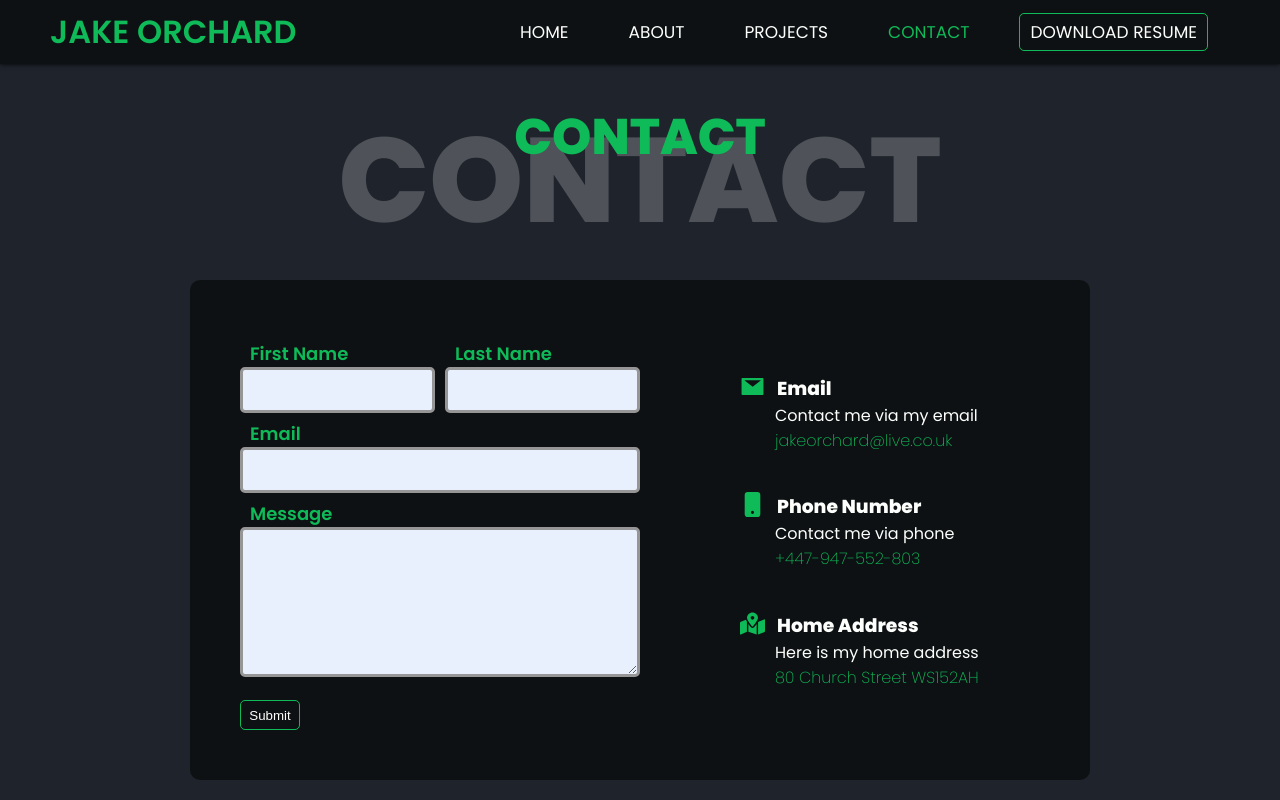
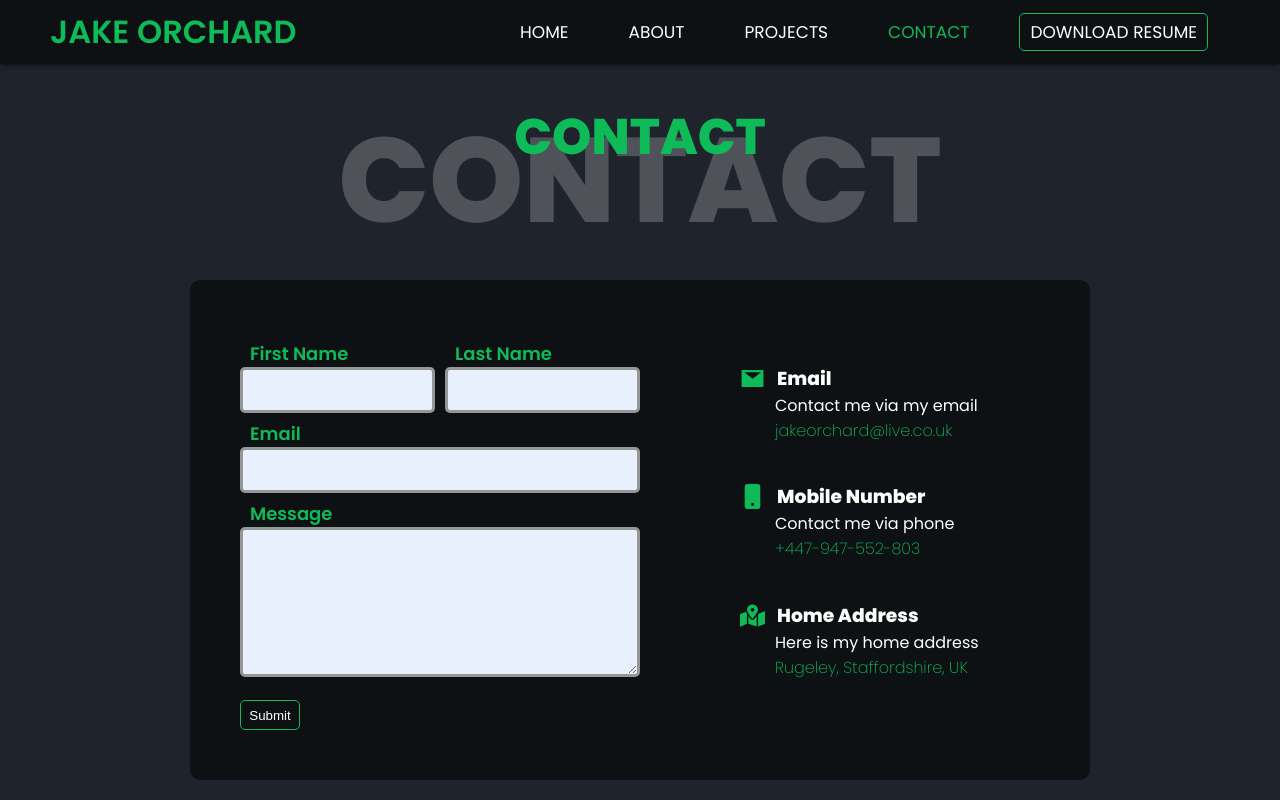
Before and after one commit to Jake-Orch/Portfolio-mk3, a React (Create React App) app: page /Portfolio-mk3/contact in a window 1280 px wide. Built offline with nearby package versions, Linux system fonts and the light colour scheme.

Commit message:
Contactmethod icons repostitioned

```diff
--- a/src/components/ContactMethod/ContactMethod.jsx
+++ b/src/components/ContactMethod/ContactMethod.jsx
@@ -2,8 +2,27 @@ import React from "react";
 import "./contactmethod.css";
 
 const ContactMethod = ({ num, title, msg, icon, value }) => {
+  const handleRedirect = (e) => {
+    if (title === "Email") {
+      e.preventDefault();
+      window.open(
+        `mailto:${value}`,
+        "_blank"
+      );
+    } else if (title === "Mobile Number") {
+      e.preventDefault();
+      window.open(`https://wa.me/07947552803`, "_blank");
+    } else {
+      e.preventDefault();
+      window.open(
+        `https://www.google.com/maps/place/Rugeley/@52.7571918,-1.9573772,14z/data=!3m1!4b1!4m6!3m5!1s0x487a08c6bec715b3:0xefe01f0e5acfb0da!8m2!3d52.761515!4d-1.935967!16zL20vMDIyX3B5?entry=ttu`,
+        "_blank"
+      );
+    }
+  };
+
   return (
-    <div className="contactm_container">
+    <div className="contactm_container" onClick={(e) => handleRedirect(e)}>
       <div className="contactm_icon">{icon}</div>
       <div className="contactm_body">
         <h3>{title}</h3>
--- a/src/components/ContactMethod/contactmethod.css
+++ b/src/components/ContactMethod/contactmethod.css
@@ -2,13 +2,16 @@
     display: flex;
     flex-direction: row;
     justify-content: start;
-    height: 60px;
+    height: 80px;
     width: 250px;
     margin-top: 30px;
+    cursor: pointer;
 }
 
 .contactm_icon {
-    height: 25px;
+    display: flex;
+    align-items: center;
+    height: 29px;
     width: 25px;
     margin-right: 10px;
 }
@@ -19,10 +22,6 @@
     color: var(--color-one);
 }
 
-.contactm_body {
-
-}
-
 .contactm_body h3 {
     margin-left: 2px;
 }
--- a/src/containers/Contact/contact.css
+++ b/src/containers/Contact/contact.css
@@ -28,13 +28,11 @@
   justify-content: space-around;
 }
 
-@media only screen and (min-width: 600px) {
+@media only screen and (min-width: 1000px) {
   .contact_container {
     height: var(--page-height);
   }
-}
 
-@media only screen and (min-width: 1000px) {
   .contact_body {
     flex-direction: row;
     justify-content: space-between;
--- a/src/data.js
+++ b/src/data.js
@@ -165,7 +165,7 @@ export const contactInfo = [
     value: "jakeorchard@live.co.uk"
   },
   {
-    title: "Phone Number",
+    title: "Mobile Number",
     msg: "Contact me via phone",
     icon: <BsPhoneFill />,
     value: "+447-947-552-803"
@@ -174,6 +174,6 @@ export const contactInfo = [
     title: "Home Address",
     msg: "Here is my home address",
     icon: <FaMapMarkedAlt />,
-    value: "80 Church Street WS152AH"
+    value: "Rugeley, Staffordshire, UK"
   },
 ]
```
